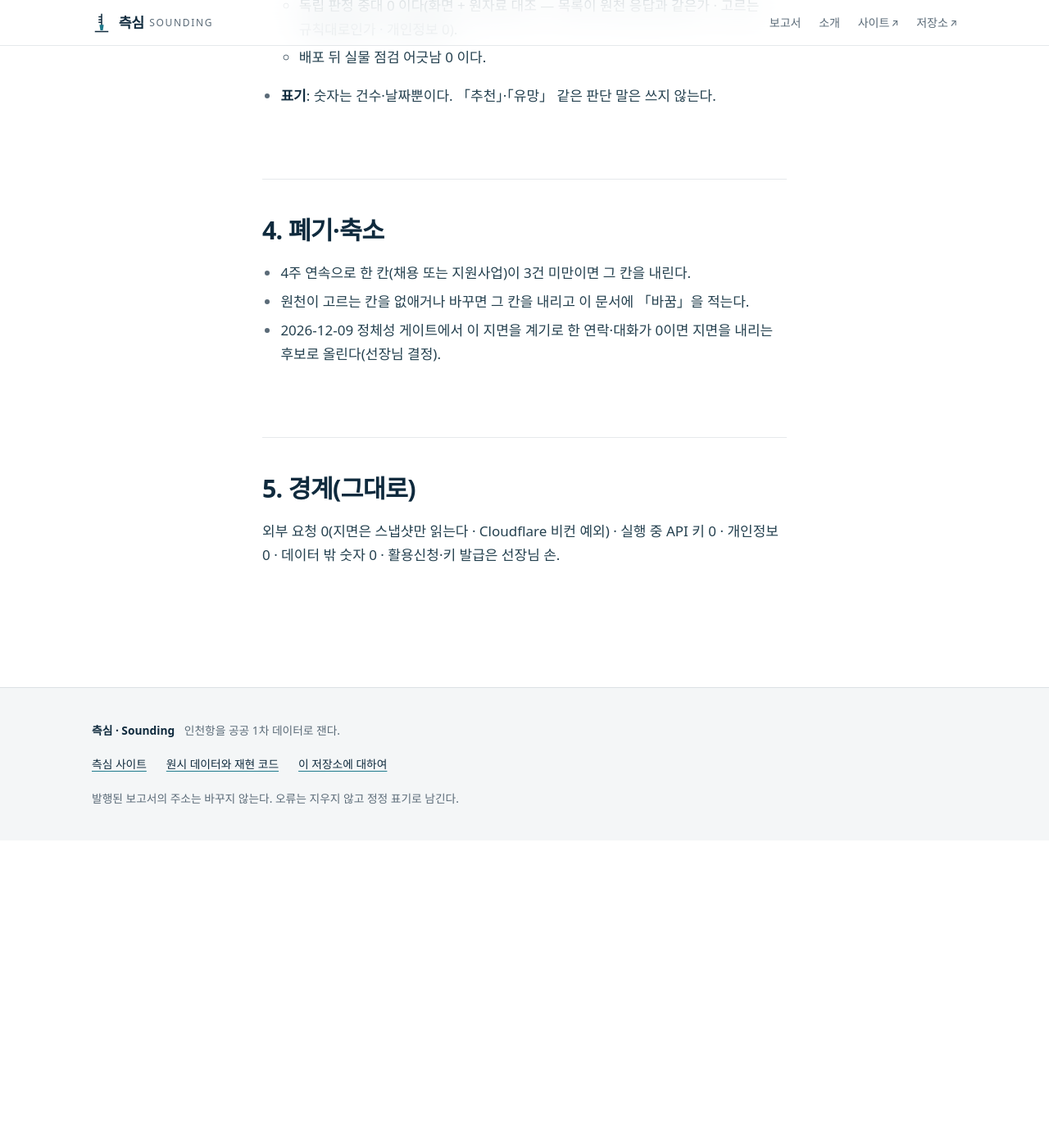
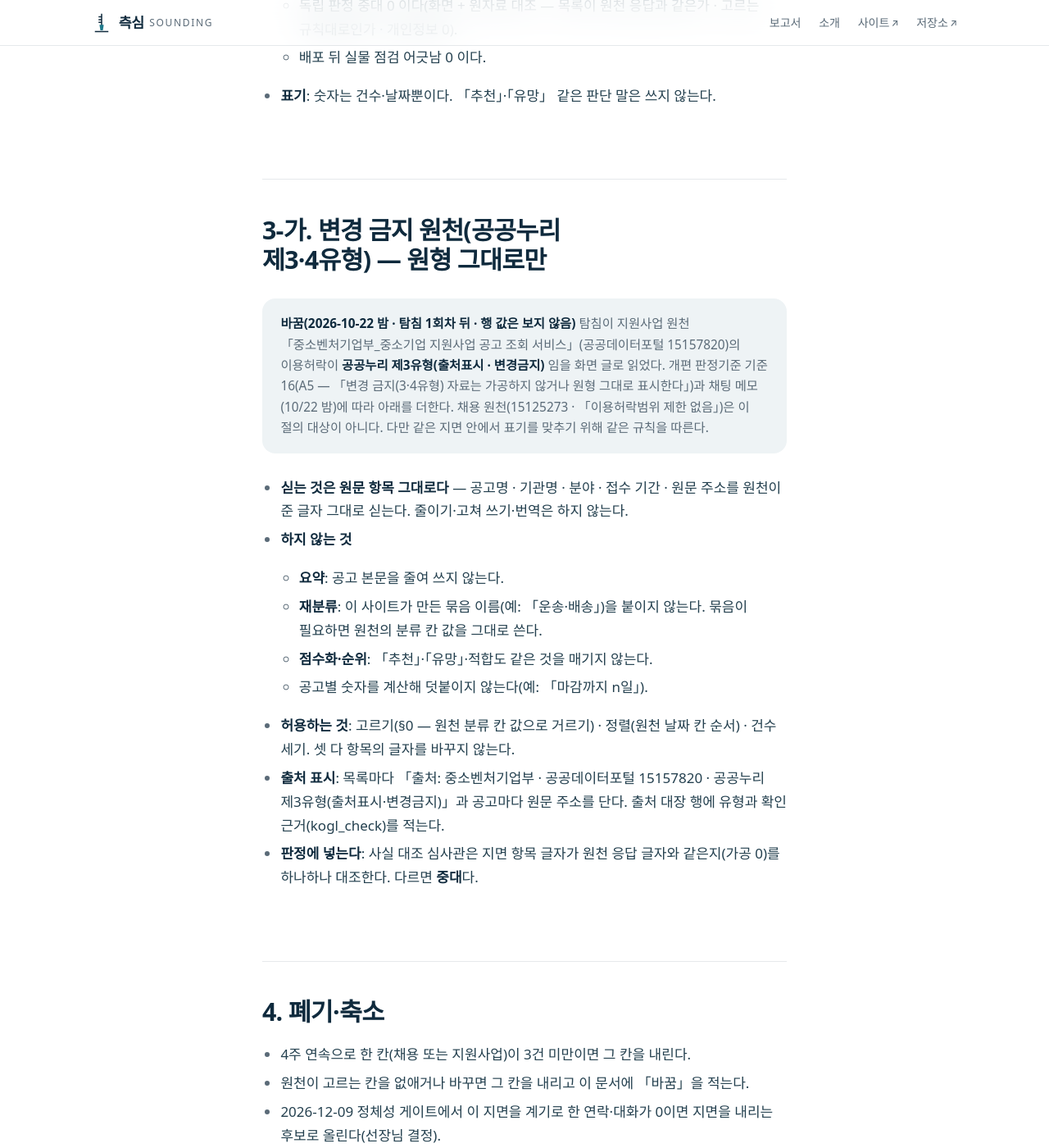
Before and after one commit to jisangj03-dev/incheon-port-analysis, a Jekyll site: the page built from docs/측심_채용·지원사업레이더_판정기준_선커밋_20261022.md, in a window 1280 px wide and 1400 px high, scrolled down 3017 px. Shown: the whole window at 82% size. Built offline with Jekyll 4.4.1, drawn with Linux system fonts in a browser that asks for light colours; some web fonts are replaced; our own code applies the rules of GitHub Pages for plain Markdown files; before the commit the page ends 4042 px from its top, so only the background shows below that.

Commit message:
레이더 선커밋 바꿈 — 지원사업 원천 공공누리 제3유형(출처표시·변경금지): 원문 항목 그대로 + 출처 링크만 · 요약·재분류·점수화·계산 덧붙임 0 · 사실 대조가 글자 일치를 대조(다르면 중대) — A5(기준 16) · 탐침 1회차 뒤 · 행 값 미열람
Co-Authored-By: Claude Opus 5.5 <noreply@anthropic.com>
Claude-Session: https://claude.ai/code/session_01W9iLVULEnTHJRMh1PZWr4D

```diff
--- a/docs/측심_채용·지원사업레이더_판정기준_선커밋_20261022.md
+++ b/docs/측심_채용·지원사업레이더_판정기준_선커밋_20261022.md
@@ -49,6 +49,23 @@
   - 배포 뒤 실물 점검 어긋남 0 이다.
 - **표기**: 숫자는 건수·날짜뿐이다. 「추천」·「유망」 같은 판단 말은 쓰지 않는다.
 
+## 3-가. 변경 금지 원천(공공누리 제3·4유형) — 원형 그대로만
+
+> **바꿈(2026-10-22 밤 · 탐침 1회차 뒤 · 행 값은 보지 않음)**
+> 탐침이 지원사업 원천 「중소벤처기업부_중소기업 지원사업 공고 조회 서비스」(공공데이터포털 15157820)의 이용허락이 **공공누리 제3유형(출처표시 · 변경금지)** 임을 화면 글로 읽었다.
+> 개편 판정기준 기준 16(A5 — 「변경 금지(3·4유형) 자료는 가공하지 않거나 원형 그대로 표시한다」)과 채팅 메모(10/22 밤)에 따라 아래를 더한다.
+> 채용 원천(15125273 · 「이용허락범위 제한 없음」)은 이 절의 대상이 아니다. 다만 같은 지면 안에서 표기를 맞추기 위해 같은 규칙을 따른다.
+
+- **싣는 것은 원문 항목 그대로다** — 공고명 · 기관명 · 분야 · 접수 기간 · 원문 주소를 원천이 준 글자 그대로 싣는다. 줄이기·고쳐 쓰기·번역은 하지 않는다.
+- **하지 않는 것**
+  - **요약**: 공고 본문을 줄여 쓰지 않는다.
+  - **재분류**: 이 사이트가 만든 묶음 이름(예: 「운송·배송」)을 붙이지 않는다. 묶음이 필요하면 원천의 분류 칸 값을 그대로 쓴다.
+  - **점수화·순위**: 「추천」·「유망」·적합도 같은 것을 매기지 않는다.
+  - 공고별 숫자를 계산해 덧붙이지 않는다(예: 「마감까지 n일」).
+- **허용하는 것**: 고르기(§0 — 원천 분류 칸 값으로 거르기) · 정렬(원천 날짜 칸 순서) · 건수 세기. 셋 다 항목의 글자를 바꾸지 않는다.
+- **출처 표시**: 목록마다 「출처: 중소벤처기업부 · 공공데이터포털 15157820 · 공공누리 제3유형(출처표시·변경금지)」과 공고마다 원문 주소를 단다. 출처 대장 행에 유형과 확인 근거(kogl_check)를 적는다.
+- **판정에 넣는다**: 사실 대조 심사관은 지면 항목 글자가 원천 응답 글자와 같은지(가공 0)를 하나하나 대조한다. 다르면 **중대**다.
+
 ## 4. 폐기·축소
 
 - 4주 연속으로 한 칸(채용 또는 지원사업)이 3건 미만이면 그 칸을 내린다.
```
